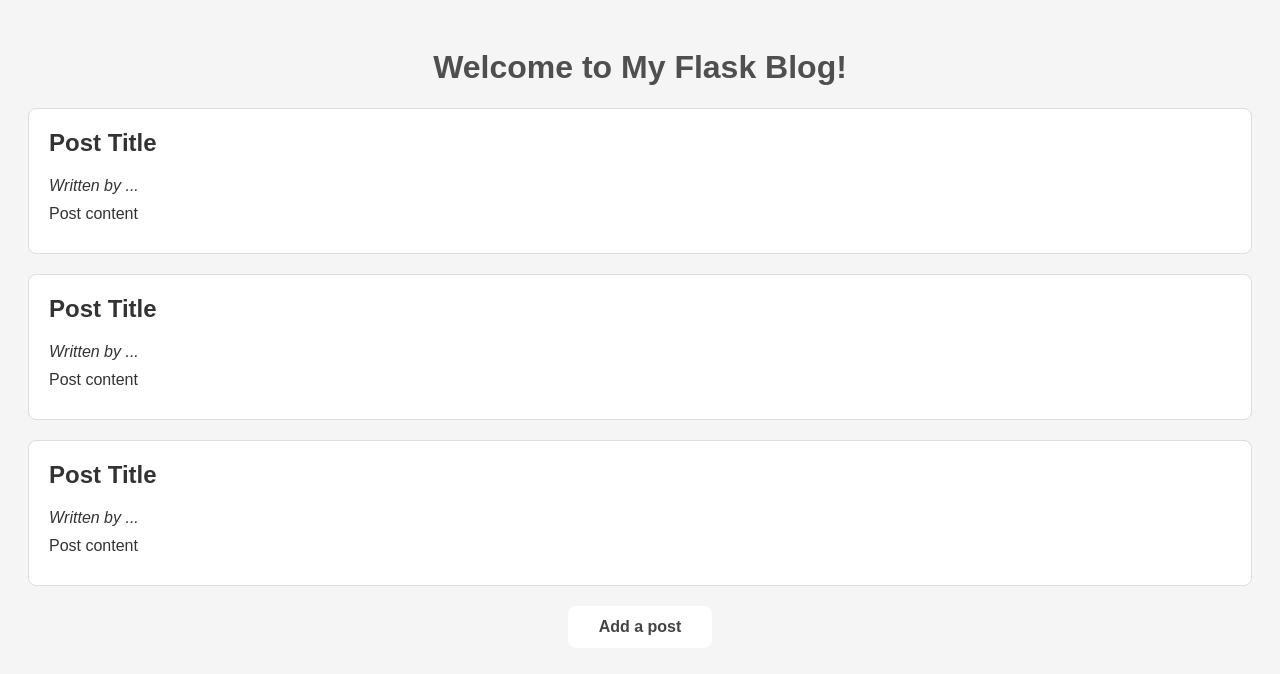
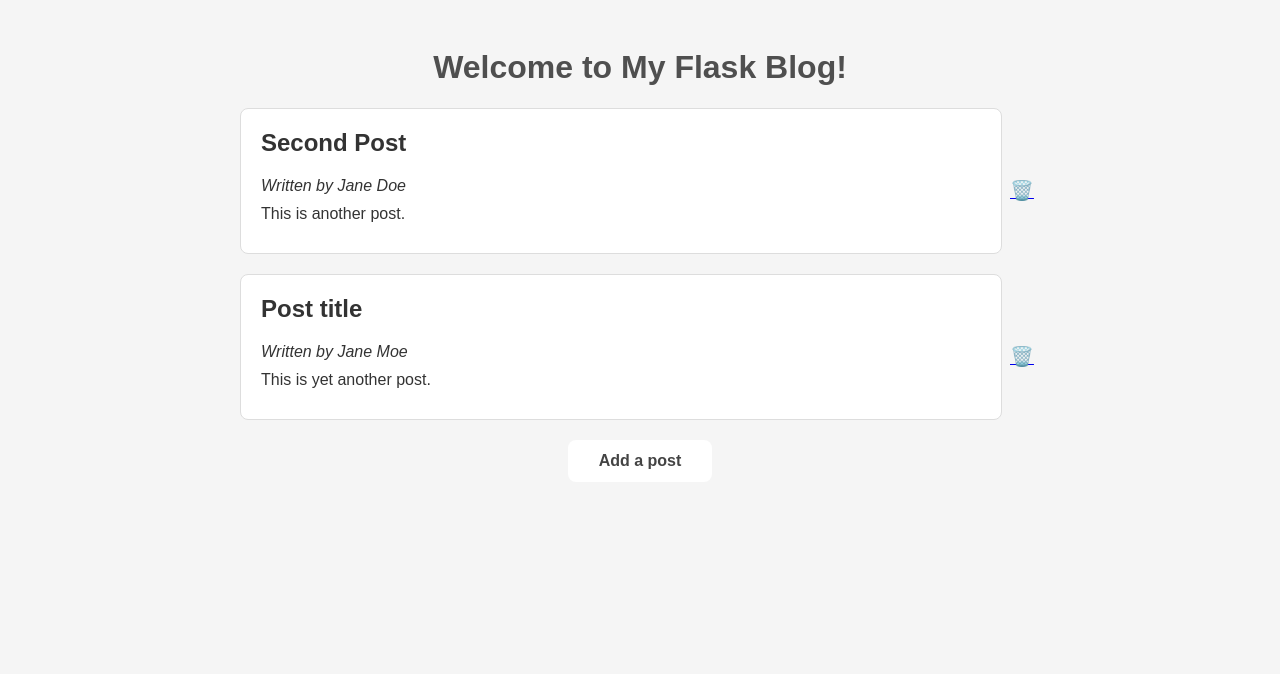
Before and after one commit to e-kif/ms-masterblog, a Flask app: page / in a window 1280 px wide. Shown: the top 674 px of the page. Run offline with Flask 3, Linux system fonts and the light colour scheme.

Commit message:
'/delete' route is added for removing a post

```diff
--- a/app.py
+++ b/app.py
@@ -1,12 +1,18 @@
 from flask import Flask, render_template, request, redirect
+import json
+import os
 
 app = Flask(__name__)
-blog_posts = []
+# blog_posts = []
+filename = os.path.join('storage', 'blog_posts.json')
+print(filename)
+with open(filename, 'r') as file:
+    blog_posts = json.loads(file.read())
+# blog_posts = []
 
 
 @app.route('/')
 def hello_world():
-
     return render_template('index.html', posts=blog_posts)
 
 
@@ -25,10 +31,17 @@ def add_post():
                      'title': title,
                      'content': post}
         blog_posts.append(post_dict)
+        return redirect('/')
+    return render_template('add.html')
 
-        return redirect('/')
 
-    return render_template('add.html')
+@app.route('/delete/<int:post_id>')
+def delete_post(post_id):
+    for post in blog_posts:
+        if post['id'] == post_id:
+            blog_posts.remove(post)
+            break
+    return redirect('/')
 
 
 if __name__ == '__main__':
--- a/static/style.css
+++ b/static/style.css
@@ -24,6 +24,11 @@ h1 {
 
 .post p {
     margin: 10px 0;
+}
+
+.content {
+    max-width: 800px;
+    margin: auto;
 }
 
 form.add-post {
@@ -58,3 +63,14 @@ form.add-post {
     background-color: aqua;
     box-shadow: 0 5px 10px rgba(0, 0, 0, 0.4)
 }
+
+.card {
+    display: grid;
+    grid-template-columns: 1fr 30px;
+    align-items: center;
+    grid-gap: 8px;
+}
+
+.card .controls {
+    font-size: 1.2em;
+}
--- a/templates/add.html
+++ b/templates/add.html
@@ -9,6 +9,7 @@
     <link rel="stylesheet" href="{{ url_for('static', filename='style.css') }}">
 </head>
 <body>
+<div class="content">
     <h1>Add a post</h1>
     <form class="add-post" action="/add" method="POST">
         <input type="text" name="author" id="author" placeholder="Author">
@@ -16,6 +17,6 @@
         <textarea name="post" id="post" rows="20" placeholder="Post text"></textarea>
         <input type="submit" value="Add post" id="submit">
     </form>
-
+</div>
 </body>
 </html>
--- a/templates/index.html
+++ b/templates/index.html
@@ -7,22 +7,23 @@
     <link rel="stylesheet" href="{{ url_for('static', filename='style.css') }}">
 </head>
 <body>
+    <div class="content">
     <h1>Welcome to My Flask Blog!</h1>
-    <div class="post">
-        <h2>Post Title</h2>
-        <p><em>Written by ...</em></p>
-        <p>Post content</p>
+
+    {% for post in posts %}
+    <div class="card">
+        <div class="post">
+            <h2>{{ post.title }}</h2>
+            <p><em>Written by {{ post.author }}</em></p>
+            <p>{{ post.content }}</p>
+        </div>
+        <div class="controls">
+            <a href="/delete/{{ post.id }}" title="Remove {{ post.title }}">🗑️</a>
+        </div>
     </div>
-    <div class="post">
-        <h2>Post Title</h2>
-        <p><em>Written by ...</em></p>
-        <p>Post content</p>
+    {% endfor %}
+
+    <a class="button" href="/add">Add a post</a>
     </div>
-    <div class="post">
-        <h2>Post Title</h2>
-        <p><em>Written by ...</em></p>
-        <p>Post content</p>
-    </div>
-    <a class="button" href="/add">Add a post</a>
 </body>
 </html>
```
Also changed, not shown: storage/blog_posts.json. Lines whose indentation alone changed are shown as unchanged.
